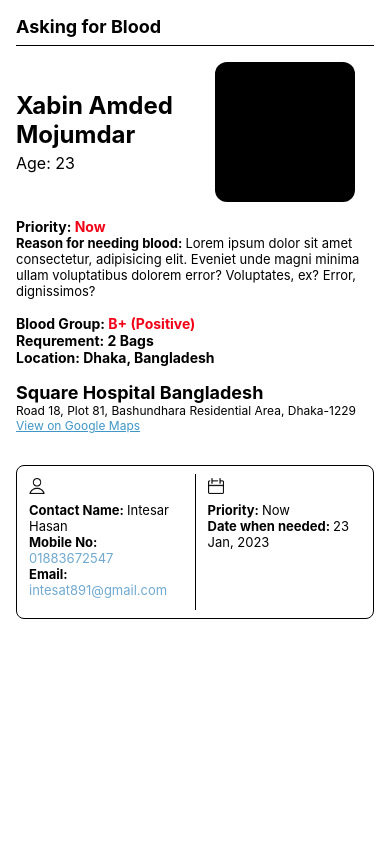
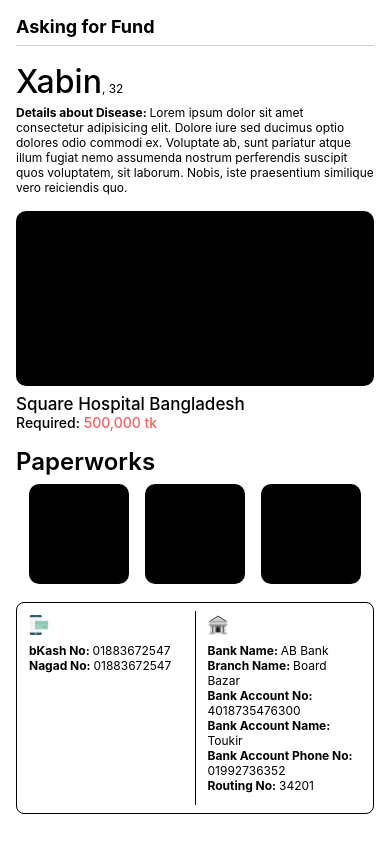
Before and after one commit to OutcastR07/blood-bank, a React Native app: screen / in a window 390 px wide. Built offline with nearby package versions, Linux system fonts and the light colour scheme.

Commit message:
fund asking page done

```diff
--- a/App.js
+++ b/App.js
@@ -1,6 +1,6 @@
 import React from "react";
 import { StyleSheet, View } from "react-native";
-import BloodReceivedPage from "./pages/BloodReceivedPage";
+import FundAskingPage from "./pages/FundAskingPage";
 
 export default function App() {
   return (
@@ -12,7 +12,8 @@
       {/* <DiagnosticCenterDetailPage /> */}
       {/* <CrowdFundingApplicationPage /> */}
       {/* <BloodRequestPage /> */}
-      <BloodReceivedPage />
+      {/* <BloodReceivedPage /> */}
+      <FundAskingPage />
     </View>
   );
 }
--- a/pages/BloodReceivedPage.js
+++ b/pages/BloodReceivedPage.js
@@ -106,7 +106,7 @@
     marginBottom: 8,
   },
   hr: {
-    borderBottomColor: "black",
+    borderBottomColor: "#d0d0d1",
     borderBottomWidth: 1,
     width: "100%",
     marginBottom: 16,
@@ -204,8 +204,8 @@
     alignItems: "flex-start",
   },
   cardImage: {
-    width: 16,
-    height: 16,
+    width: 20,
+    height: 20,
     resizeMode: "cover",
   },
   cardDivider: {
@@ -219,45 +219,45 @@
   },
   cardContact: {
     fontWeight: "bold",
-    fontSize: 13,
+    fontSize: 12,
   },
   cardName: {
     fontWeight: "normal",
-    fontSize: 13,
+    fontSize: 12,
   },
   cardMobile: {
     fontWeight: "bold",
-    fontSize: 13,
+    fontSize: 12,
   },
   cardMobileNumber: {
     fontWeight: "normal",
-    fontSize: 13,
+    fontSize: 12,
     color: "#71a9d0",
   },
   cardEmail: {
     fontWeight: "bold",
-    fontSize: 13,
+    fontSize: 12,
   },
   cardEmailAddress: {
     fontWeight: "normal",
-    fontSize: 13,
+    fontSize: 12,
     color: "#71a9d0",
   },
   cardPriority: {
     fontWeight: "bold",
-    fontSize: 13,
+    fontSize: 12,
   },
   cardTime: {
     fontWeight: "normal",
-    fontSize: 13,
+    fontSize: 12,
   },
   cardDate: {
     fontWeight: "bold",
-    fontSize: 13,
+    fontSize: 12,
   },
   cardExactDate: {
     fontWeight: "normal",
-    fontSize: 13,
+    fontSize: 12,
   },
 });
 
--- /dev/null
+++ b/pages/FundAskingPage.js
@@ -0,0 +1,240 @@
+import React from "react";
+import {
+  Image,
+  SafeAreaView,
+  ScrollView,
+  StatusBar,
+  StyleSheet,
+  Text,
+  View,
+} from "react-native";
+
+const FundAskingPage = () => {
+  return (
+    <ScrollView>
+      <SafeAreaView style={styles.container}>
+        <StatusBar barStyle="dark-content" backgroundColor="white" />
+        <Text style={styles.title}>Asking for Fund</Text>
+        <View style={styles.hr} />
+
+        <View style={styles.patientInfo}>
+          <Text style={styles.patientName}>
+            Xabin
+            <Text style={styles.patientAge}>, 32</Text>
+          </Text>
+        </View>
+
+        <View style={styles.diseaseDetails}>
+          <Text style={styles.caption}>
+            Details about Disease:{" "}
+            <Text style={styles.detailsText}>
+              Lorem ipsum dolor sit amet consectetur adipisicing elit. Dolore
+              iure sed ducimus optio dolores odio commodi ex. Voluptate ab, sunt
+              pariatur atque illum fugiat nemo assumenda nostrum perferendis
+              suscipit quos voluptatem, sit laborum. Nobis, iste praesentium
+              similique vero reiciendis quo.
+            </Text>
+          </Text>
+        </View>
+
+        <View style={styles.hospitalInfo}>
+          <View style={styles.hospitalImage}></View>
+          <View style={styles.nameAndPrice}>
+            <Text style={styles.hospitalName}>Square Hospital Bangladesh</Text>
+            <Text style={styles.requiredCaption}>
+              Required: <Text style={styles.amount}>500,000 tk</Text>
+            </Text>
+          </View>
+        </View>
+
+        <View style={styles.paperworks}>
+          <Text style={styles.paperworksTitle}>Paperworks</Text>
+
+          <View style={styles.paperworksImageContainer}>
+            <View style={styles.paperworksImage}></View>
+            <View style={styles.paperworksImage}></View>
+            <View style={styles.paperworksImage}></View>
+          </View>
+        </View>
+
+        <View style={styles.cardContainer}>
+          <View style={styles.cardLeft}>
+            <Image
+              source={require("../images/card-payment.png")}
+              style={styles.cardImage}
+            />
+            <View style={styles.cardText}>
+              <Text style={styles.cardPayment}>
+                bKash No:{" "}
+                <Text style={styles.cardMobileNumber}>01883672547</Text>
+              </Text>
+              <Text style={styles.cardPayment}>
+                Nagad No:{" "}
+                <Text style={styles.cardMobileNumber}>01883672547</Text>
+              </Text>
+            </View>
+          </View>
+          <View style={styles.cardDivider} />
+          <View style={styles.cardRight}>
+            <Image
+              source={require("../images/bank.png")}
+              style={styles.cardImage}
+            />
+            <View style={styles.cardText}>
+              <Text style={styles.cardCaption}>
+                Bank Name: <Text style={styles.cardValue}>AB Bank</Text>
+              </Text>
+              <Text style={styles.cardCaption}>
+                Branch Name: <Text style={styles.cardValue}>Board Bazar</Text>
+              </Text>
+              <Text style={styles.cardCaption}>
+                Bank Account No:{" "}
+                <Text style={styles.cardValue}>4018735476300</Text>
+              </Text>
+              <Text style={styles.cardCaption}>
+                Bank Account Name: <Text style={styles.cardValue}>Toukir</Text>
+              </Text>
+              <Text style={styles.cardCaption}>
+                Bank Account Phone No:{" "}
+                <Text style={styles.cardValue}>01992736352</Text>
+              </Text>
+              <Text style={styles.cardCaption}>
+                Routing No: <Text style={styles.cardValue}>34201</Text>
+              </Text>
+            </View>
+          </View>
+        </View>
+      </SafeAreaView>
+    </ScrollView>
+  );
+};
+
+const styles = StyleSheet.create({
+  container: {
+    margin: 16,
+  },
+  title: {
+    fontSize: 18,
+    fontWeight: "bold",
+    marginBottom: 8,
+  },
+  hr: {
+    borderBottomColor: "#d0d0d1",
+    borderBottomWidth: 1,
+    width: "100%",
+    marginBottom: 16,
+  },
+  patientInfo: {
+    flexDirection: "row",
+  },
+  patientName: {
+    fontWeight: "500",
+    fontSize: 32,
+  },
+  patientAge: {
+    fontWeight: "400",
+    fontSize: 12,
+  },
+  diseaseDetails: {
+    marginTop: 4,
+  },
+  caption: {
+    fontWeight: "bold",
+    fontSize: 12,
+  },
+  detailsText: {
+    fontWeight: "normal",
+  },
+  hospitalInfo: {
+    marginVertical: 16,
+  },
+  hospitalImage: {
+    backgroundColor: "black",
+    width: "100%",
+    height: 175,
+    borderRadius: 10,
+  },
+  nameAndPrice: {
+    marginTop: 8,
+  },
+  hospitalName: {
+    fontSize: 17,
+    fontWeight: "500",
+  },
+  requiredCaption: {
+    fontWeight: "500",
+  },
+  amount: {
+    color: "#f65f61",
+  },
+  paperworks: {
+    marginBottom: 10,
+  },
+  paperworksTitle: {
+    fontSize: 24,
+    fontWeight: "600",
+  },
+  paperworksImageContainer: {
+    flexDirection: "row",
+    justifyContent: "center",
+  },
+  paperworksImage: {
+    backgroundColor: "black",
+    width: 100,
+    height: 100,
+    margin: 8,
+    borderRadius: 10,
+  },
+  cardContainer: {
+    flexDirection: "row",
+    justifyContent: "space-between",
+    alignItems: "flex-start",
+    borderWidth: 1,
+    borderColor: "black",
+    borderRadius: 8,
+    padding: 8,
+    marginBottom: 12,
+  },
+  cardLeft: {
+    flex: 1,
+    padding: 4,
+    alignItems: "flex-start",
+  },
+  cardRight: {
+    flex: 1,
+    padding: 4,
+    alignItems: "flex-start",
+  },
+  cardImage: {
+    width: 20,
+    height: 20,
+    resizeMode: "cover",
+  },
+  cardDivider: {
+    marginHorizontal: 8,
+    width: 1,
+    backgroundColor: "black",
+    height: "100%",
+  },
+  cardText: {
+    marginVertical: 8,
+  },
+  cardPayment: {
+    fontWeight: "bold",
+    fontSize: 12,
+  },
+  cardMobileNumber: {
+    fontWeight: "normal",
+    fontSize: 12,
+  },
+  cardCaption: {
+    fontWeight: "bold",
+    fontSize: 12,
+  },
+  cardValue: {
+    fontWeight: "normal",
+    fontSize: 12,
+  },
+});
+
+export default FundAskingPage;
```
Also changed, not shown: images/bank.png (added), images/card-payment.png (added).
